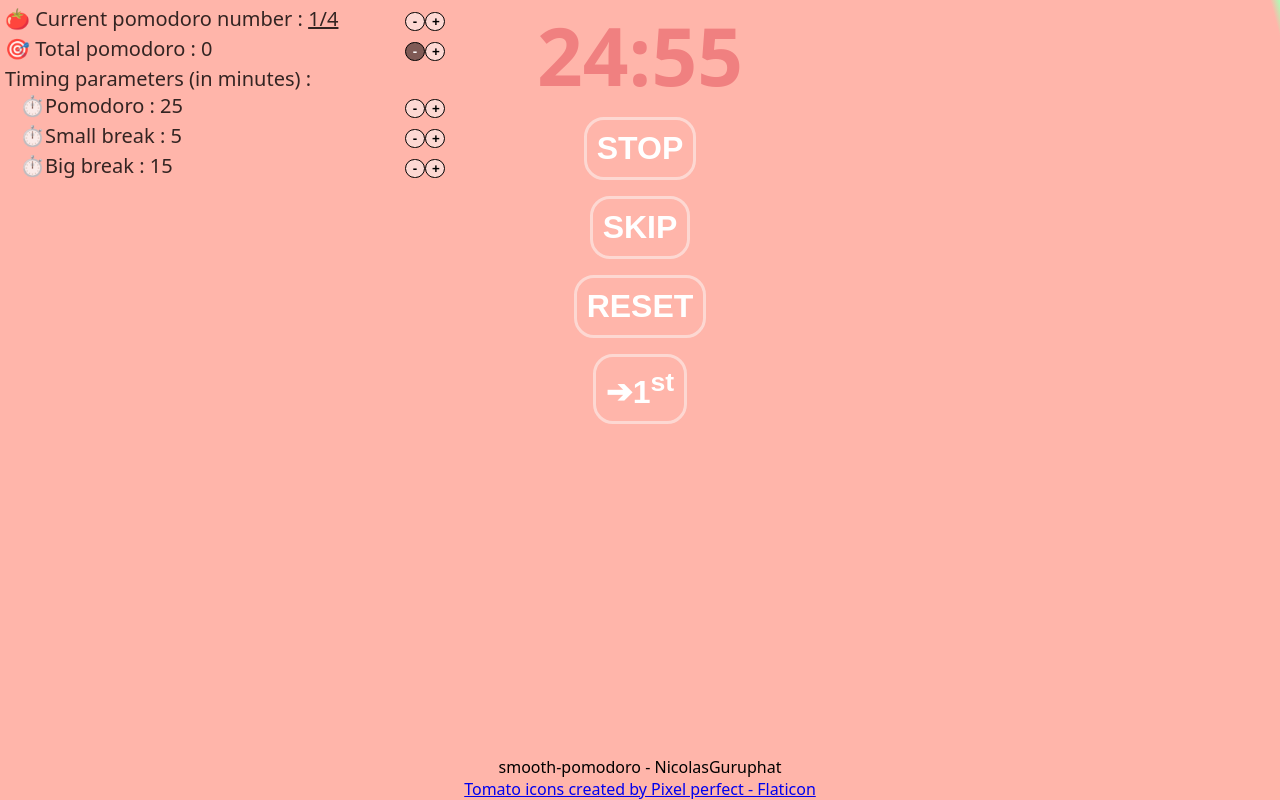
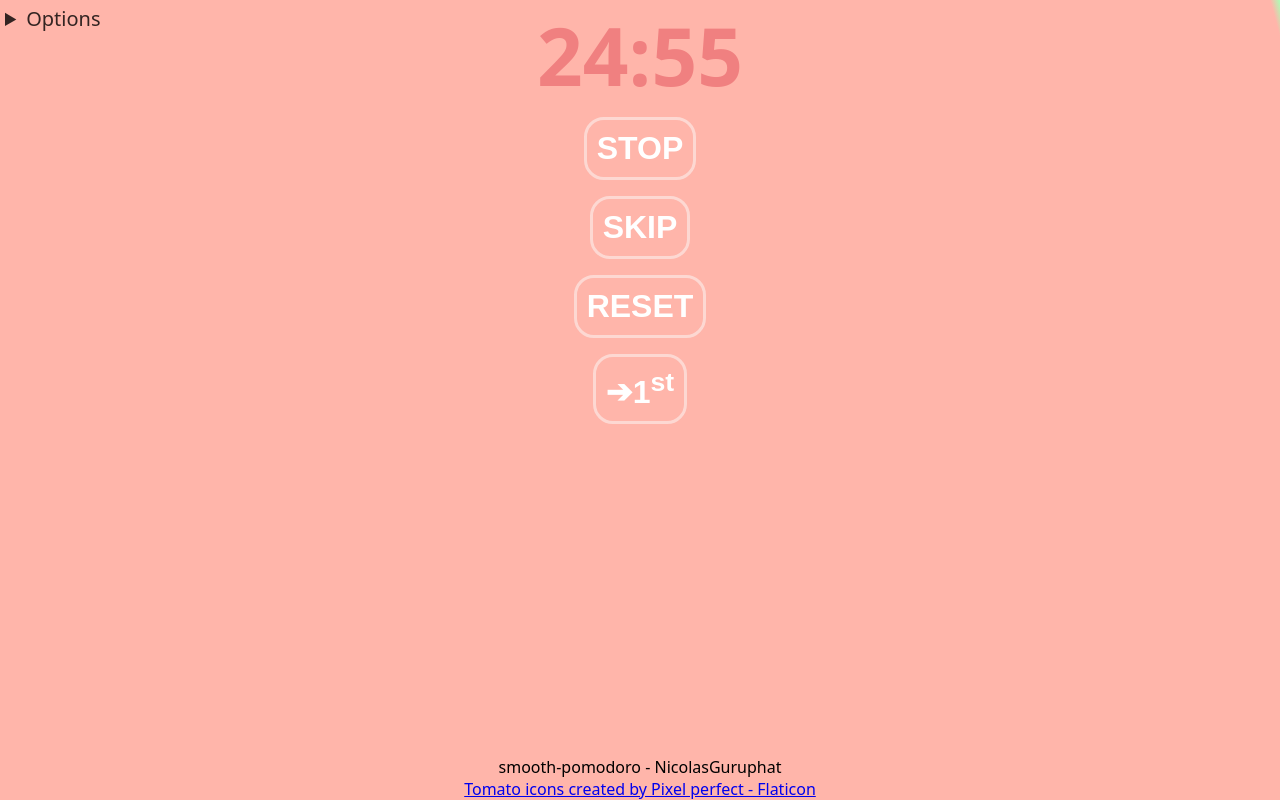
Before and after one commit to NicolasGuruphat/smooth-pomodoro, a Vue app: page / in a window 1280 px wide. Built offline with nearby package versions, Linux system fonts and the light colour scheme.

Commit message:
FEAT (Stat) : add options in detail

```diff
--- a/src/App.vue
+++ b/src/App.vue
@@ -2,7 +2,9 @@
 
 <template>
   <div class="progress-bar-base" :style="progressBarGradiant">
-    <div class="stats-block" >
+  <details class="stats-block">
+    <summary style="stat-summary">Options</summary>
+    <div>
       <div class="stat">
         <span class="stat-label">🍅 Current pomodoro number : <span class="stat-value">{{pomodoroNumber}}/{{pomodoriByCycle}}</span></span>
         <span class="stat-selector">
@@ -51,6 +53,7 @@
         </ul>
       </div>
     </div>
+  </details>
 
     <span class="timer" :class="{'working' : working, 'not-working' : !working}">{{ timer }}</span>
     <div>
@@ -235,6 +238,7 @@ export default {
   /* background: rgb(255,0,0) */
 }
 .stats-block{
+  text-align: left;
   position: absolute;
   margin-top: 5px;
   margin-left: 5px;
@@ -269,6 +273,9 @@ export default {
   width : 400px;
   height: 30px;
 }
+.stat-summary{
+
+}
 .disabled{
   pointer-events: none;
   background-color: rgba(0, 0, 0, 0.5);
```
